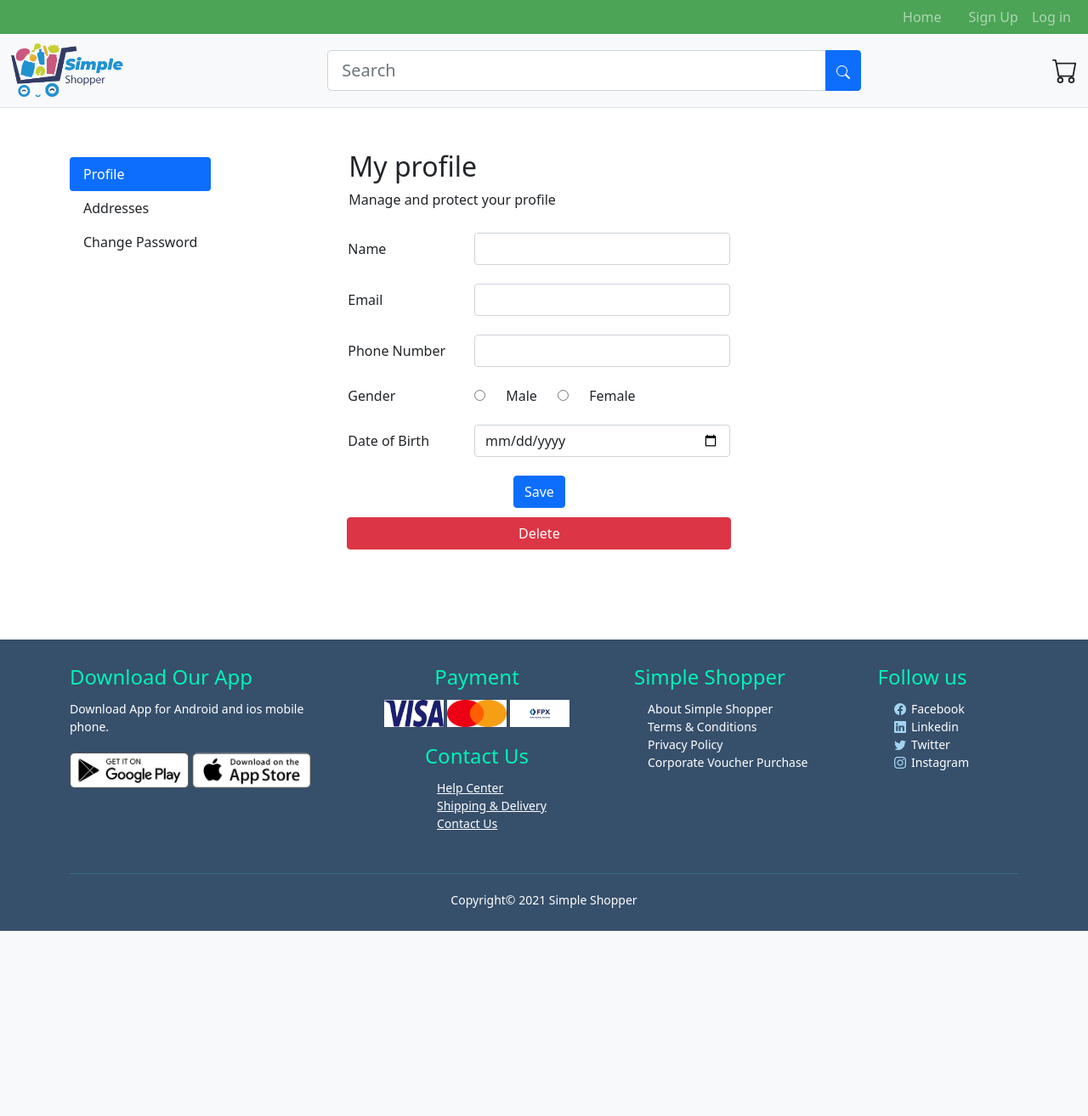
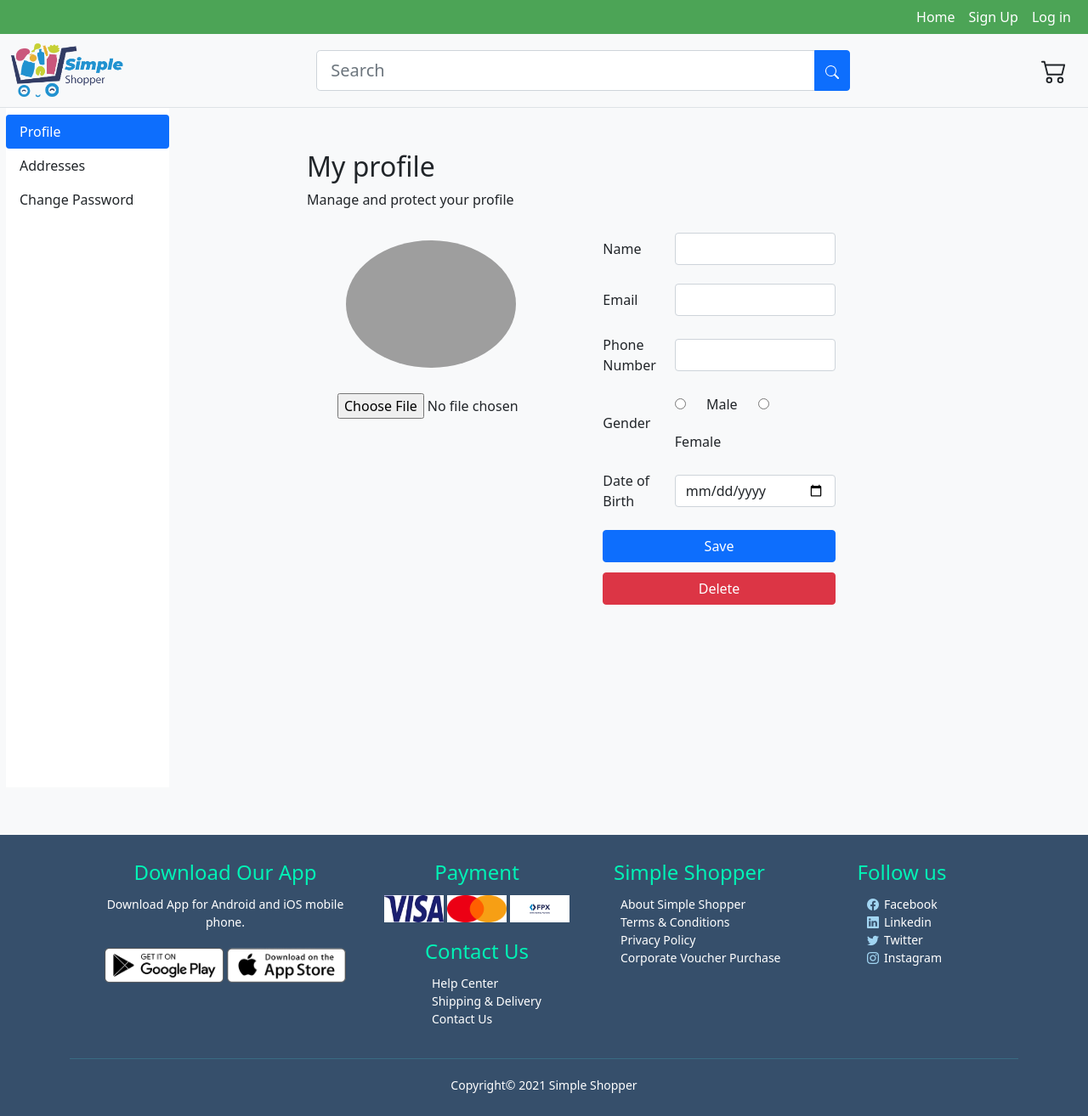
Before and after one commit to owen0712/simple-shopper, a PHP site: page /src/profile.html in a window 1280 px wide. Shown: the whole page at 85% size. Before the commit the page ends 1096 px from the top, so only its background shows below. Run offline with PHP 8.4, Linux system fonts and the light colour scheme; some libraries are stand-ins or nearby versions; grey boxes are pictures that could not be loaded.

Commit message:
integrate with local storage and update header and footer

```diff
--- a/js/password.js
+++ b/js/password.js
@@ -59,6 +59,7 @@ confirm_btn.addEventListener('click', (e) =>{
         swal("Successfully!", "Password Modified", "success");
         user['password']=c_password.value.trim();
         localStorage.setItem('user',JSON.stringify(user))
+        updateStorage(user)
     }
 })
 
--- a/src/profile.html
+++ b/src/profile.html
@@ -5,17 +5,19 @@
     <meta http-equiv="X-UA-Compatible" content="IE=edge">
     <meta name="viewport" content="width=device-width, initial-scale=1.0">
     <link href="https://cdn.jsdelivr.net/npm/bootstrap@5.0.0-beta3/dist/css/bootstrap.min.css" rel="stylesheet" integrity="sha384-eOJMYsd53ii+scO/bJGFsiCZc+5NDVN2yr8+0RDqr0Ql0h+rP48ckxlpbzKgwra6" crossorigin="anonymous">
+    <link rel="stylesheet" href="../style//footer.css">
     <link rel="stylesheet" href="../style/setting.css">
     <link rel="stylesheet" href="../style/profile.css">
     <link rel="stylesheet" href="https://cdn.jsdelivr.net/npm/bootstrap-icons@1.4.0/font/bootstrap-icons.css">
     <script src="../js/user.js" defer></script>
     <script src="../js/profile.js" defer></script>
+    <script src="../js/index.js" defer></script>
     <script src="https://unpkg.com/sweetalert/dist/sweetalert.min.js"></script>
     <script src="https://cdn.jsdelivr.net/npm/bootstrap@5.0.0-beta3/dist/js/bootstrap.bundle.min.js" integrity="sha384-JEW9xMcG8R+pH31jmWH6WWP0WintQrMb4s7ZOdauHnUtxwoG2vI5DkLtS3qm9Ekf" crossorigin="anonymous"></script>
     <script src="https://code.jquery.com/jquery-3.5.1.min.js"></script>
     <title>Simple Shopper</title>
 </head>
-<body>
+<body class="bg-light">
     <header class="navbar navbar-expand-lg navbar-dark py-0 " style="background-color: #4ca456;">
         <div class="container-fluid">
             <button class="navbar-toggler" type="button" data-bs-toggle="collapse" data-bs-target="#navbarNav" aria-controls="navbarNav" aria-expanded="false" aria-label="Toggle navigation">
@@ -24,16 +26,16 @@
             <div class="collapse navbar-collapse" id="navbarNav">
                 <ul class="navbar-nav ms-auto">
                     <li class="nav-item">
-                        <a class="nav-link" href="../src/index.html">Home</a>
+                        <a class="nav-link" href="../src/index.html" style="color: white;">Home</a>
+                    </li>
+                    <li class="nav-item" id='admin' style="display: none;">
+                        <a class="nav-link" href="../src/administrator.html" style="color: white;">Administrator</a>
+                    </li>
+                    <li class="nav-item user">
+                        <a class="nav-link" id='sign-up' href="../src/sign.html" style="color: white;">Sign Up</a>
                     </li>
                     <li class="nav-item">
-                        <a class="nav-link" id='admin' href="../src/administrator.html"></a>
-                    </li>
-                    <li class="nav-item">
-                        <a class="nav-link" id='sign-up' href="../src/sign.html">Sign Up</a>
-                    </li>
-                    <li class="nav-item">
-                        <a class="nav-link" id='sign-in' href="../src/signin.html">Log in</a>
+                        <a class="nav-link" id='sign-in' href="../src/signin.html" style="color: white;">Log in</a>
                     </li>
                 </ul>
             </div>
@@ -48,7 +50,7 @@
             <div class="col col-6">
                 <div class="input-group mx-auto">
                     <input type="search" id="search" class="form-control form-control-lg mx-auto" placeholder="Search"/>
-                    <button type="button" id="searchButton" class="btn btn-primary">
+                    <button type="button" id="searchButton" class="btn btn-primary" onclick="searchFunc()">
                     <svg xmlns="http://www.w3.org/2000/svg" width="16" height="16" fill="currentColor" class="bi bi-search" viewBox="0 0 16 16">
                         <path d="M11.742 10.344a6.5 6.5 0 1 0-1.397 1.398h-.001c.03.04.062.078.098.115l3.85 3.85a1 1 0 0 0 1.415-1.414l-3.85-3.85a1.007 1.007 0 0 0-.115-.1zM12 6.5a5.5 5.5 0 1 1-11 0 5.5 5.5 0 0 1 11 0z"/>
                     </svg>
@@ -56,10 +58,12 @@
                 </div>
             </div>
 
-            <div class="col col-auto justify-content-end">
+            <div class="col col-auto justify-content-end dropdown">
+                <button type="button" id="dLabel"  class="btn btn-default" onclick="shoppingListClick()">
                 <svg xmlns="http://www.w3.org/2000/svg" width="30" height="auto" fill="currentColor" class="bi bi-cart" viewBox="0 0 16 16" align="end">
-                    <path d="M0 1.5A.5.5 0 0 1 .5 1H2a.5.5 0 0 1 .485.379L2.89 3H14.5a.5.5 0 0 1 .491.592l-1.5 8A.5.5 0 0 1 13 12H4a.5.5 0 0 1-.491-.408L2.01 3.607 1.61 2H.5a.5.5 0 0 1-.5-.5zM3.102 4l1.313 7h8.17l1.313-7H3.102zM5 12a2 2 0 1 0 0 4 2 2 0 0 0 0-4zm7 0a2 2 0 1 0 0 4 2 2 0 0 0 0-4zm-7 1a1 1 0 1 1 0 2 1 1 0 0 1 0-2zm7 0a1 1 0 1 1 0 2 1 1 0 0 1 0-2z"/>
+                    <path d="M0 2.5A.5.5 0 0 1 .5 2H2a.5.5 0 0 1 .485.379L2.89 4H14.5a.5.5 0 0 1 .485.621l-1.5 6A.5.5 0 0 1 13 11H4a.5.5 0 0 1-.485-.379L1.61 3H.5a.5.5 0 0 1-.5-.5zM3.14 5l1.25 5h8.22l1.25-5H3.14zM5 13a1 1 0 1 0 0 2 1 1 0 0 0 0-2zm-2 1a2 2 0 1 1 4 0 2 2 0 0 1-4 0zm9-1a1 1 0 1 0 0 2 1 1 0 0 0 0-2zm-2 1a2 2 0 1 1 4 0 2 2 0 0 1-4 0z"/>
                 </svg>
+                </button>
             </div>
         </div>
     </header>
@@ -73,10 +77,18 @@
         </nav>
 
         <main>
+
             <div class='container-fluid profile'>
                 <h2>My profile</h2>
                 <p>Manage and protect your profile</p>
             </div>
+            <div class="row">
+                <div class="col-md-4 image">
+                    <img class="rounded-circle justify-content-center" id='img_preview' alt="profle_img" src="https://mdbootstrap.com/img/Photos/Avatars/img%20(30).jpg"
+                    data-holder-rendered="true">
+                    <input type="file" class=".form-control-file" id='img_upload' onchange="preview()">
+                </div>
+                <div class="col-md-4">
                     <form action="" method="post">
                         <table>
                             <tr>
@@ -109,17 +121,25 @@
                                     <input type="submit" value="Save" class="btn btn-primary">
                                 </td>
                             </tr>
+                            <tr>
+                                <td colspan="2" align="center">
+                                    <button class="btn btn-danger" id="delete">Delete</button>
+                                </td>
+                            </tr>
                         </table>
                     </form>
-            <button class="btn btn-danger" id="delete">Delete</button>
+                </div>
+            </div>
+
+
         </main>
     </div>
     <div class = "footer">
         <div class="container">
-            <div class="row">
+            <div class="row justify-content-center">
                 <div class="footer-col-1">
                 <h4>Download Our App</h4>
-                <p>Download App for Android and ios mobile phone.</p>
+                <p>Download App for Android and iOS mobile phone.</p>
                     <div class="app-logo">
                         <img src="../assets/footer/play-store.png">
                         <img src="../assets/footer/app-store.png" >
@@ -133,27 +153,27 @@
                         <br>
                         <h4 style="margin-top: 20px;">Contact Us</h4>
                         <ul>
-                            <li><a href="#" style="color:#ffffff; padding-left: 50px;">Help Center</a></li>
-                            <li><a href="#" style="color:#ffffff; padding-left: 50px;">Shipping & Delivery</a></li>
-                            <li><a href="#" style="color:#ffffff; padding-left: 50px;">Contact Us</a></li>
+                            <li><a href="#">Help Center</a></li>
+                            <li><a href="#">Shipping & Delivery</a></li>
+                            <li><a href="#">Contact Us</a></li>
                         </ul>
                 </div>
                 <div class="footer-col-4">
                     <h4>Simple Shopper</h4>
                     <ul>
-                        <li>About Simple Shopper</li>
-                        <li>Terms & Conditions</li>
-                        <li>Privacy Policy</li>
-                        <li>Corporate&nbsp;Voucher&nbsp;Purchase</li>
+                        <li><a href="#">About Simple Shopper</a></li>
+                        <li><a href="#">Terms & Conditions</a></li>
+                        <li><a href="#">Privacy Policy</a></li>
+                        <li><a href="#">Corporate&nbsp;Voucher&nbsp;Purchase</a></li>
                     </ul>
                 </div>
                 <div class="footer-col-3">
                     <h4>Follow us</h4>
                     <ul>
-                        <li><i class="bi bi-facebook" style="margin-right: 6px; color: #A2D5F2; padding-left: 40px;"></i>Facebook</li>
-                        <li><i class="bi bi-linkedin" style="margin-right: 6px; color: #A2D5F2; padding-left: 40px;"></i>Linkedin</li>
-                        <li><i class="bi bi-twitter" style="margin-right: 6px; color: #A2D5F2; padding-left: 40px;"></i>Twitter</li>
-                        <li><i class="bi bi-instagram" style="margin-right: 6px; color: #A2D5F2; padding-left: 40px;"></i>Instagram</li>
+                        <li><a href="#"><i class="bi bi-facebook" style="margin-right: 6px; color: #A2D5F2; padding-left: 40px;"></i>Facebook</a></li>
+                        <li><a href="#"><i class="bi bi-linkedin" style="margin-right: 6px; color: #A2D5F2; padding-left: 40px;"></i>Linkedin</a></li>
+                        <li><a href="#"><i class="bi bi-twitter" style="margin-right: 6px; color: #A2D5F2; padding-left: 40px;"></i>Twitter</a></li>
+                        <li><a href="#"><i class="bi bi-instagram" style="margin-right: 6px; color: #A2D5F2; padding-left: 40px;"></i>Instagram</a></li>
                     </ul>
                 </div>
             </div>
--- a/style/footer.css
+++ b/style/footer.css
@@ -1,88 +1,91 @@
-.footer {
-    background: #364F6B;
-    color: #ffffff;
+.footer{
+    background:#364F6B;
+    color:#ffffff ;
     font-size: 14px;
+    margin-top: 50px;
     padding: 30px 0 10px;
     width: 100%;
     justify-content: center;
 }
 
-.footer .row {
+.footer .row{
     justify-content: center;
 }
 
-.footer p {
+.footer p{
     color: #ffffff;
 }
 
-.footer h4 {
+.footer h4{
     color: rgb(0, 243, 182);
     margin-bottom: 12px;
 }
 
-.footer-col-1,
-.footer-col-2,
-.footer-col-3,
-.footer-col-4 {
+.footer-col-1, .footer-col-2, .footer-col-3,.footer-col-4{
     text-align: center;
     min-width: 250px;
 }
 
-.footer-col-1 {
+.footer-col-1{
     align-items: center;
-    flex-basis: 30%;
+    flex-basis:30%;
 }
 
-.footer-col-2 {
+.footer-col-2{
     text-align: center;
     flex-basis: 20%;
     justify-content: center;
 }
 
-.footer-col-2 img {
+.footer-col-2 img{
     width: 70px;
     height: 32px;
 }
 
-.footer-col-3 {
+.footer-col-3{
     flex-basis: 10%;
     text-align: center;
 }
 
-.footer-col-4 {
+.footer-col-4{
     flex-basis: 5%;
     text-align: center;
 }
 
-ul {
+.footer ul{
     list-style-type: none;
-    text-align: justify;
+    text-align:justify;
     justify-content: center;
 }
 
-.footer-col-2 ul {
+.footer-col-2 ul{
     padding-left: 60px;
 }
 
-li {
-    color: #ffffff;
+.footer a{
+    color:#ffffff;
+    text-decoration: none;
 }
 
-.app-logo {
+.footer a:hover{
+    text-decoration: underline;
+}
+
+.app-logo{
     margin-top: 20px;
 }
 
-.app-logo img {
+.app-logo img{
     width: 140px;
 }
 
-.footer hr {
+.footer hr{
     border: none;
     background: #3fc1c9;
     height: 1px;
     margin: 20px 0;
 }
 
-.copyright {
+.copyright{
     text-align: center;
 }
--- a/style/profile.css
+++ b/style/profile.css
@@ -7,20 +7,30 @@ main input{
 }
 
 main{
-    margin-left: 150px;
-    width: 60%;
+    width: 80vw;
 }
 
 .btn-danger{
-    width: 60%;
+    width: 100%;
     margin-bottom: 100px;
     margin-left: 10px;
 }
 
-.btn-primary{
-    margin-left: 30px;
+main .btn-primary{
+    width: 100%;
 }
 
 table{
     width: 60%;
 }
+
+main img{
+    max-width: 200px;
+    max-height: 2000px;
+    margin: 20px;
+}
+
+.image{
+    padding-left: 50px;
+    margin-right: 50px;
+}
--- a/style/setting.css
+++ b/style/setting.css
@@ -8,19 +8,20 @@
 
 nav{
     float: left;
-    margin-top: 50px;
-    margin-left: 70px;
+    height: 100vh;
+    margin-left: -5px;
 }
 
-/*nav ul{
-    font-size: 1.2em;
-}*/
+nav ul{
+    width: 15vw;
+}
 
 main{
     float: left;
-    margin: 50px 0px 0px 150px;
-    width: 70%;
+    padding-top: 50px;
+    padding-left: 150px;
     min-height: 500px;
+    width: 80vw;
 }
 
 .btn-primary,.btn-info,.btn-danger{
@@ -44,70 +45,3 @@ main{
     color: black;
     border: 2px solid #d9534f;
 }
-
-.footer{
-    background:#364F6B;
-    color:#ffffff ;
-    font-size: 14px;
-    padding: 30px 0 10px;
-    width: 100%;
-}
-
-.footer p{
-    color: #ffffff;
-}
-
-.footer h4{
-    color: rgb(0, 243, 182);
-    margin-bottom: 12px;
-}
-
-.footer-col-1, .footer-col-2, .footer-col-3,.footer-col-4{
-    min-width: 250px;
-    margin-bottom: 12px;
-}
-
-.footer-col-1{
-    align-items: center;
-    flex-basis:30%;
-}
-
-.footer-col-2{
-    flex:1;
-    text-align: center;
-}
-
-.footer-col-2 img{
-    width: 70px;
-    height: 32px;
-}
-
-.footer-col-3, .footer-col-4{
-    flex-basis: 12%;
-    text-align: center;
-}
-
-ul{
-    list-style-type: none;
-    text-align:justify;
-    padding-left: 40px;
-}
-
-.app-logo{
-    margin-top: 20px;
-}
-
-.app-logo img{
-    width: 140px;
-}
-
-.footer hr{
-    border: none;
-    background: #3fc1c9;
-    height: 1px;
-    margin: 20px 0;
-}
-
-.copyright{
-    text-align: center;
-}
```
Also changed, not shown: js/address.js (+18 -4 lines), js/profile.js (+37 -0 lines), js/user.js (+18 -26 lines), src/address.html (+35 -30 lines), src/password.html (+33 -29 lines). Lines whose indentation alone changed are shown as unchanged.
